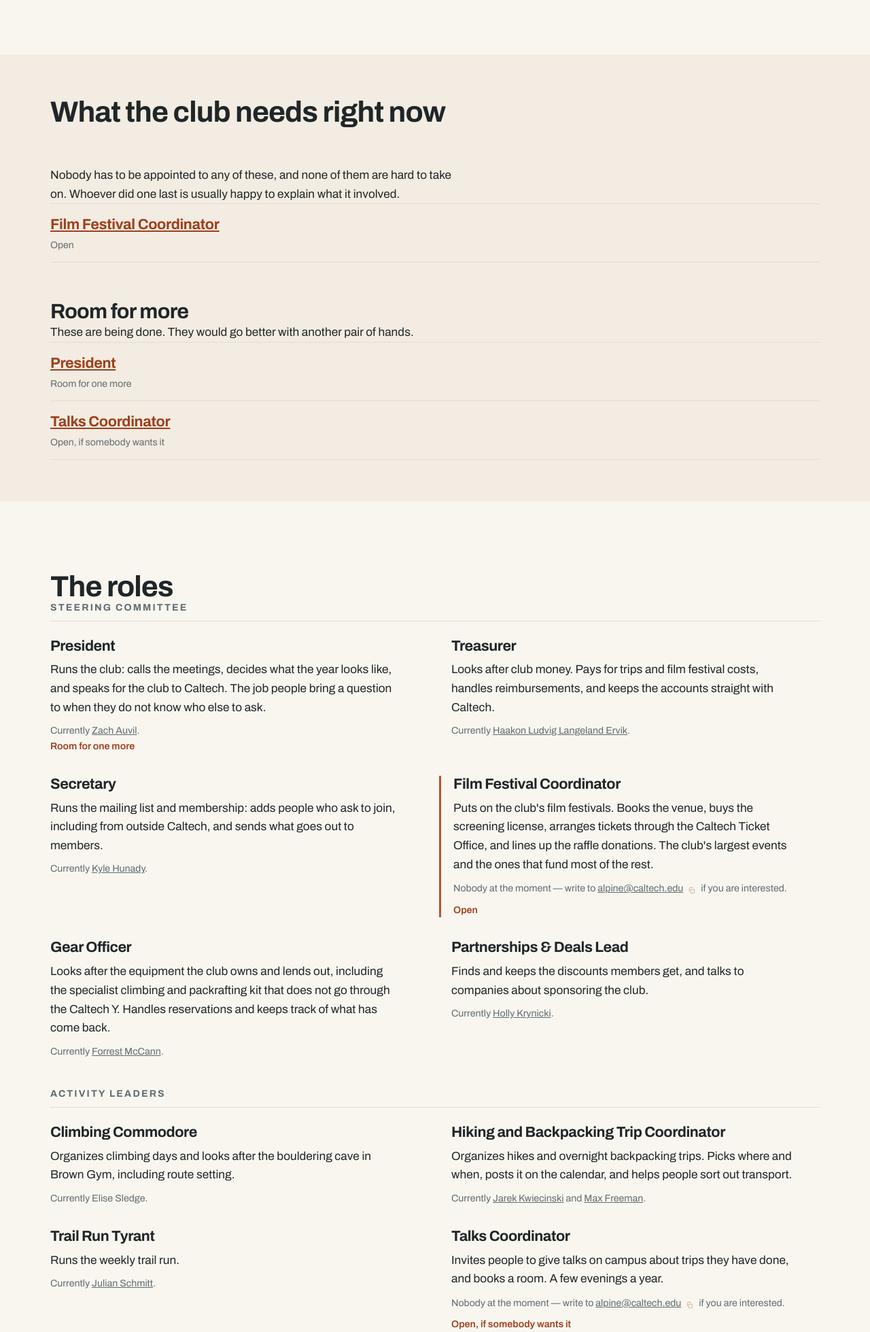
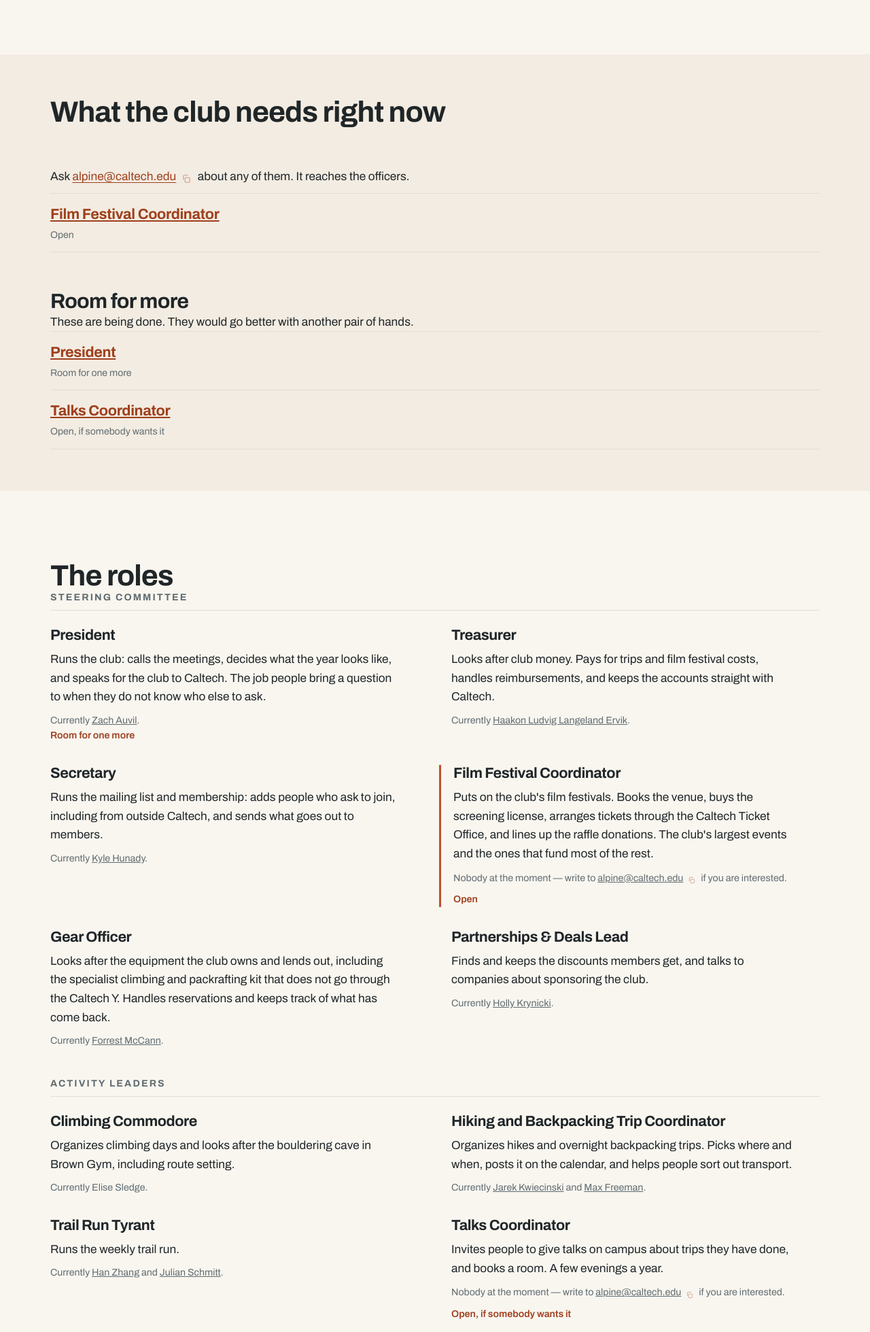
Before and after one commit to caltech-alpine/caltech-alpine.github.io, a PHP site: page /roles.php in a window 1280 px wide. Shown: the part 926-2885 px from the top of the page at 68% size. Run offline with PHP 8.4, Linux system fonts and the light colour scheme.

Commit message:
Han Zhang joins the trail run, and the open-roles line gives an address
Two rows for the officer change, which is the whole point of the split: a
person row in PEOPLE.csv and an assignment row in ASSIGNMENTS.csv. No template,
no code, and nothing to say about the fact that the job now has two people in
it -- Trail Run Tyrant has a blank max_people, so it takes as many volunteers
as turn up and does not start asking for more.

The "What the club needs right now" paragraph said the jobs were easy to take
on and that whoever did one last would explain it. That is the club talking
about itself in the place a reader wants an address, and what each job involves
is already written per role a few lines further down. It now says where to ask,
and what that mailbox is:

  Ask alpine@caltech.edu about any of them. It reaches the officers.

Co-Authored-By: Claude Opus 5 <noreply@anthropic.com>

```diff
--- a/ASSIGNMENTS.csv
+++ b/ASSIGNMENTS.csv
@@ -36,6 +36,7 @@ elise-sledge,climbing,,
 jarek-kwiecinski,hiking,,
 max-freeman,hiking,,
 julian-schmitt,trail_running,,
+han-zhang,trail_running,,
 daniel-van-beveren,president,2026,Co-President
 tina-seeger,film_festival,2026,
 abby-keebler,film_festival,2026,
--- a/PEOPLE.csv
+++ b/PEOPLE.csv
@@ -34,6 +34,7 @@ elise-sledge,"Elise Sledge",,
 jarek-kwiecinski,"Jarek Kwiecinski",jkwiecin@caltech.edu,jarek-kwiecinski.jpg
 max-freeman,"Max Freeman",mpfreema@caltech.edu,max-freeman.jpg
 julian-schmitt,"Julian Schmitt",jschmitt@caltech.edu,
+han-zhang,"Han Zhang",hzhang9@caltech.edu,
 daniel-van-beveren,"Daniel Van Beveren",,daniel-van-beveren.jpg
 tina-seeger,"Tina Seeger",,tina-seeger.jpg
 abby-keebler,"Abby Keebler",,abby-keebler.jpg
--- a/roles.php
+++ b/roles.php
@@ -120,9 +120,14 @@ alpine_page_hero(array(
     <?php if ($needed): ?>
       <h2 class="h2">What the club needs right now</h2>
       <div class="prose mt-lg">
+        <?php /* One line. The previous two sentences reassured the reader that
+                 the jobs are easy and that somebody will explain them, which is
+                 the club talking about itself where the reader wants an address.
+                 What each job involves is a few lines further down, written per
+                 role; what was missing here was where to ask. */ ?>
         <p>
-          Nobody has to be appointed to any of these, and none of them are hard to
-          take on. Whoever did one last is usually happy to explain what it involved.
+          Ask <a href="mailto:<?= e(cfg('links.officers')) ?>?subject=Helping+out"><?= e(cfg('links.officers')) ?></a>
+          about any of them. It reaches the officers.
         </p>
       </div>
 
```
